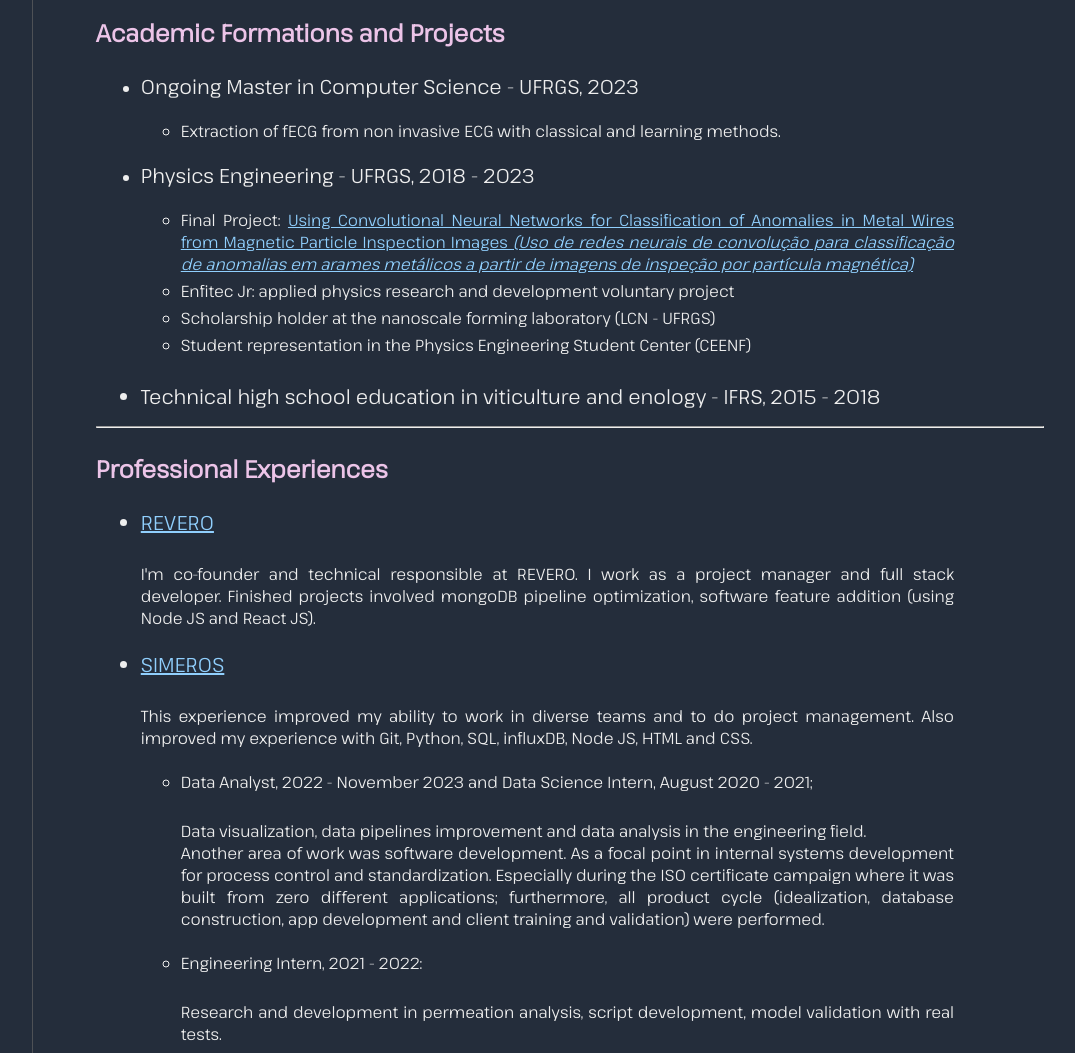
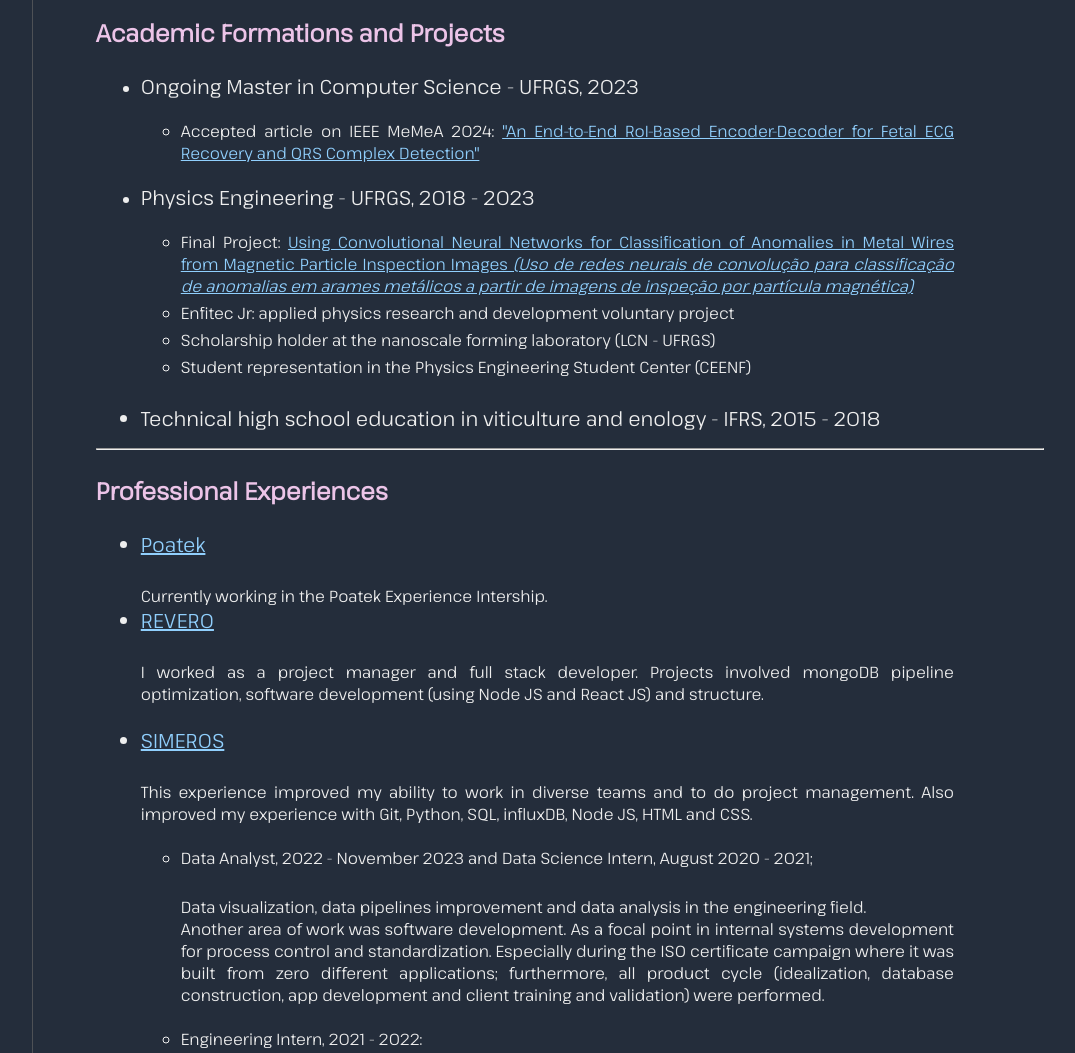
Before and after one commit to juliacremus/juliacremus.github.io, a plain HTML site: page index.html in a window 1280 px wide. Shown: the part 480-1533 px from the top of the page, without its empty margins (142-1217 px from the left). Drawn offline with Linux system fonts and the light colour scheme.

Commit message:
Update index.html

```diff
--- a/index.html
+++ b/index.html
@@ -178,7 +178,7 @@
                     Physics engineer and master student in computer science at UFRGS. With a strong background in mathematics, statistics and physics, I am currently specializing in signal analysis with learning and classical statistical methods.
 
                     <br>
-                    I have experience working with multi disciplined teams, being responsible for data analysis and software development. At the moment, I work as technology leader and product developer at REVERO.
+                    I have experience working with multi disciplined teams, being responsible for data analysis and software development.
 
                 </div>
 
@@ -200,7 +200,10 @@
                             </p>
                             <ul>
                                 <li>
-                                    Extraction of fECG from non invasive ECG with classical and learning methods.
+                                    Accepted article on IEEE MeMeA 2024:
+					<a href="https://ieeexplore.ieee.org/document/10596825" target="_blank">
+					"An End-to-End RoI-Based Encoder-Decoder for Fetal ECG Recovery and QRS Complex Detection"
+					</a>
                                 </li>
                             </ul>
                         </li>
@@ -247,14 +250,21 @@
                 </h3>
                 <div>
                     <ul>
+			<li style="font-size: 15pt;">
+                            <a href="https://www.poatek.com/" target="_blank">
+                                Poatek
+                            </a>
+                        </li>
+			<br>
+			Currently working in the Poatek Experience Intership.
                         <li style="font-size: 15pt;">
                             <a href="https://revero-eng.com.br/" target="_blank">
                                 REVERO
                             </a>
                         </li>
                         <br>
-                        I'm co-founder and technical responsible at REVERO. I work as a project manager and full stack developer.
-	                    Finished projects involved mongoDB pipeline optimization, software feature addition (using Node JS and React JS).
+                        I worked as a project manager and full stack developer.
+	                    Projects involved mongoDB pipeline optimization, software development (using Node JS and React JS) and structure.
 
                         <br><br>
 
@@ -328,6 +338,7 @@
                                 <li>Typescript (intermediate);</li>
                                 <li>SQL (+3 years of experience);</li>
                                 <li>MongoDB (intermediate);</li>
+				<li>Docker (intermediate);</li>
                             </ul>
                         </li>
                         <li>
@@ -352,7 +363,7 @@
                                 Machine Learning:
                             </p>
                             <li>
-                                Tensorflow (begginer).
+                                Tensorflow.
                             </li>
                         </li>
                         <li>
```
